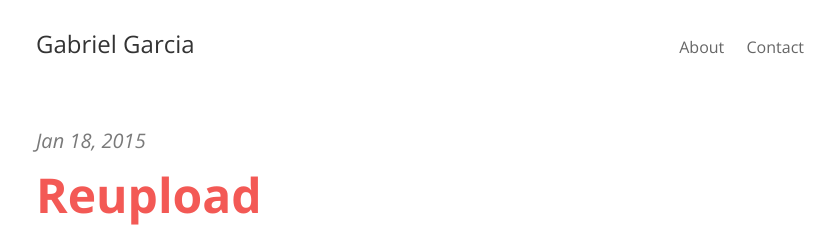
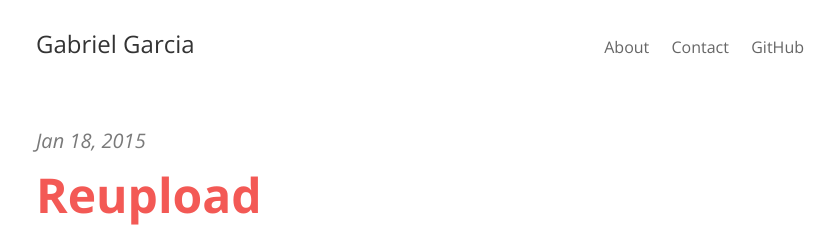
Before and after one commit to Garciat/garciat.github.io, a Jekyll site: the page built from index.html, in a window 1280 px wide and 900 px high. Shown: the top 230 px of the window, without its empty margins (220-1055 px from the left). Built offline with Jekyll 4.4.1, drawn with Linux system fonts in a browser that asks for light colours; nearby versions of some CDN libraries; a script that is not in the unit is left out; the list of posts is cut into pages by our own code.

Commit message:
add github link

```diff
--- a/_includes/navigation.html
+++ b/_includes/navigation.html
@@ -1,2 +1,3 @@
 <a href="{{ site.baseurl }}/about/">About</a>
 <a href="{{ site.baseurl }}/contact/">Contact</a>
+<a href="https://github.com/garciat">GitHub</a>
```
